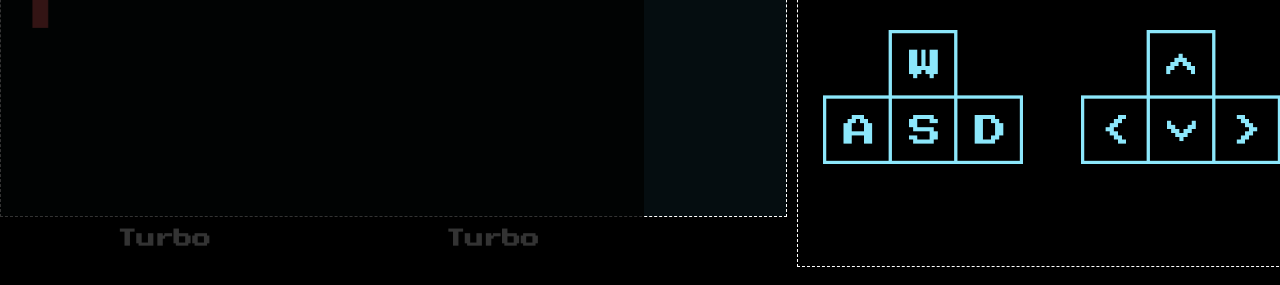
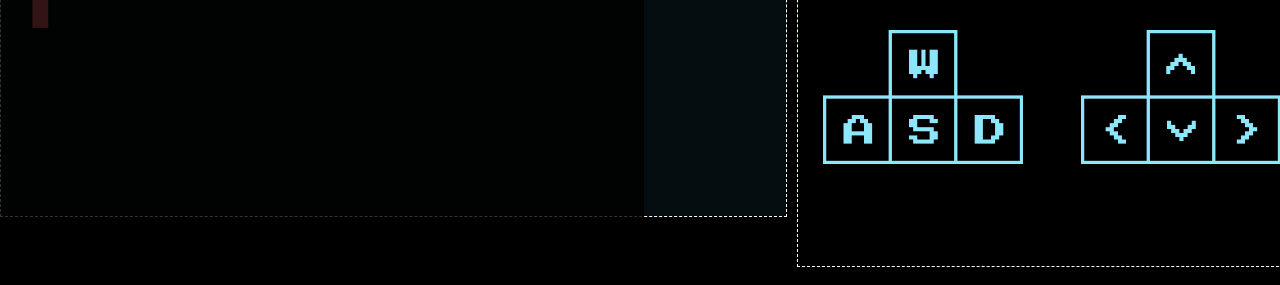
Before and after one commit to Ggoering/Tron, a website built with webpack: page index.html in a window 1280 px wide. Shown: the part 481-766 px from the top of the page. Built offline with nearby package versions, Linux system fonts and the light colour scheme.

Commit message:
removed turbo ui

```diff
--- a/index.html
+++ b/index.html
@@ -15,10 +15,6 @@
           <section class="scores">
             <h3 class="score">P1: <span id="p1-score"></span></h3>
             <h3 class="score">P2: <span id="p2-score"></span></h3>
-          </section>
-          <section class="turbo-container">
-            <h3 class="turbo">Turbo <span id="p1-turbo"></span></h3>
-            <h3 class="turbo">Turbo <span id="p2-turbo"></span></h3>
           </section>
           <section class="start-container">
             <div id="count-down" class="count-down toggle">3</div>
```
